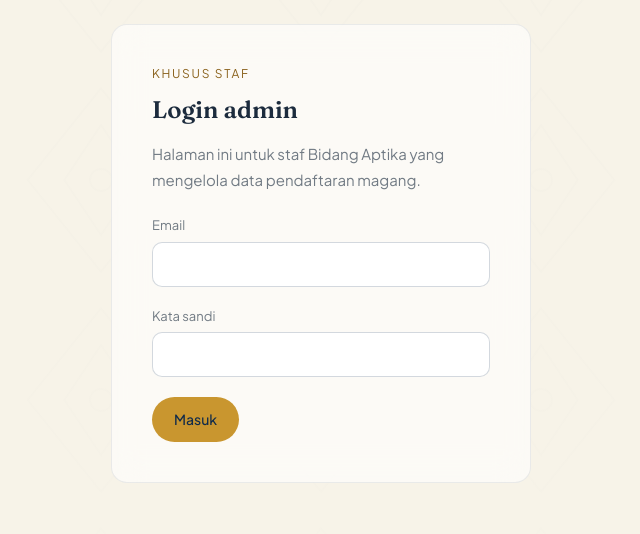
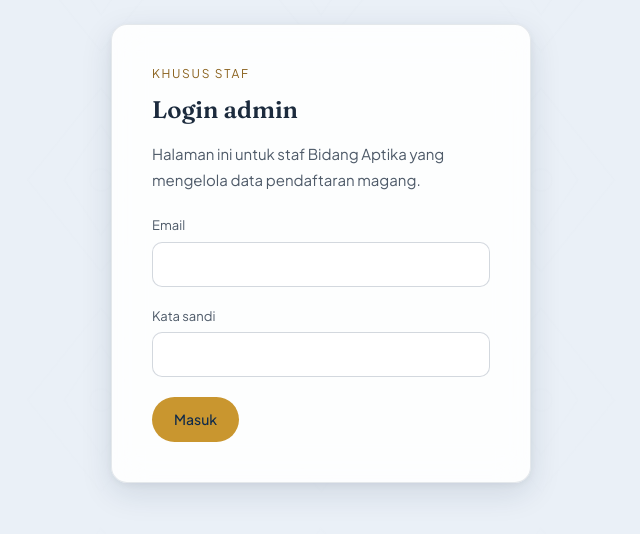
Before and after one commit to NazwaDwita/proyek-KP, a Next.js app: page /admin/login in a window 1280 px wide. Shown: the top 534 px of the page, without its empty margins (319-959 px from the left). Built offline with nearby package versions, Linux system fonts and the light colour scheme; no server answers.

Commit message:
perbaikan tampilan

```diff
--- a/src/app/admin/beranda/page.tsx
+++ b/src/app/admin/beranda/page.tsx
@@ -86,7 +86,7 @@ export default function AdminBerandaPage() {
       <div className="bungkus" style={{ maxWidth: 1400 }}>
         <AdminNav onKeluar={keluar} />
 
-        <div style={{ marginBottom: "1.5rem" }}>
+        <div className="blok-judul-admin" style={{ marginBottom: "1.5rem" }}>
           <p className="eyebrow" style={{ margin: 0 }}>
             Dashboard admin
           </p>
--- a/src/app/admin/info/page.tsx
+++ b/src/app/admin/info/page.tsx
@@ -190,7 +190,7 @@ export default function AdminInfoPage() {
       <div className="bungkus" style={{ maxWidth: 1400 }}>
         <AdminNav onKeluar={keluar} />
 
-        <div style={{ marginBottom: "1.5rem" }}>
+        <div className="blok-judul-admin" style={{ marginBottom: "1.5rem" }}>
           <p className="eyebrow" style={{ margin: 0 }}>
             Edit info
           </p>
--- a/src/app/admin/rekap/page.tsx
+++ b/src/app/admin/rekap/page.tsx
@@ -239,6 +239,7 @@ export default function AdminRekapPage() {
         <AdminNav onKeluar={keluar} />
 
         <div
+          className="blok-judul-admin"
           style={{
             display: "flex",
             justifyContent: "space-between",
--- a/src/app/globals.css
+++ b/src/app/globals.css
@@ -1,13 +1,13 @@
 @import "tailwindcss";
 
 :root {
-  --dasar: #f7f3e8;
+  --dasar: #eaf0f7;
   --navy: #0f2a4a;
   --navy-sekunder: #1c3f66;
   --emas: #c9962f;
   --emas-tua: #8a611c;
   --teks-utama: #1c2b3d;
-  --teks-muted: rgba(28, 43, 61, 0.62);
+  --teks-muted: rgba(28, 43, 61, 0.78);
   --teks-terang: #f7f3e8;
   --teks-muted-terang: rgba(247, 243, 232, 0.65);
   --radius: 16px;
@@ -30,8 +30,8 @@ body {
   min-height: 100vh;
   background-image: linear-gradient(
       180deg,
-      rgba(247, 243, 232, 0.9),
-      rgba(247, 243, 232, 0.96)
+      rgba(234, 240, 247, 0.9),
+      rgba(234, 240, 247, 0.96)
     ),
     url("/assets/motif-terang.svg");
   background-size: cover, 220px;
@@ -172,19 +172,6 @@ button.akun-indikator {
   white-space: nowrap;
 }
 
-.akun-indikator-keluar {
-  padding: 6px 14px;
-  border-radius: 999px;
-  border: 1px solid rgba(15, 42, 74, 0.25);
-  background: transparent;
-  color: var(--teks-utama);
-  font-size: 12.5px;
-  cursor: pointer;
-}
-.akun-indikator-keluar:hover {
-  background: rgba(15, 42, 74, 0.06);
-}
-
 @media (max-width: 640px) {
   .akun-indikator-email {
     display: none;
@@ -263,12 +250,13 @@ button.akun-indikator {
 /* Panel glass utama — kartu terang yang sedikit lebih putih dari latar
    halaman, supaya kelihatan "terangkat" di atas motif belakangnya. */
 .panel-glass {
-  background: rgba(255, 255, 255, 0.6);
-  border: 1px solid rgba(15, 42, 74, 0.08);
+  background: rgba(255, 255, 255, 0.88);
+  border: 1px solid rgba(15, 42, 74, 0.1);
   border-radius: var(--radius);
   backdrop-filter: blur(16px);
   -webkit-backdrop-filter: blur(16px);
   padding: 2.5rem;
+  box-shadow: 0 10px 32px rgba(15, 42, 74, 0.12), 0 2px 8px rgba(15, 42, 74, 0.06);
 }
 /* Dipakai di halaman admin yang tingginya dipatok 1 layar penuh (lihat
    .halaman-fit) -- padding besar seperti .panel-glass biasa terlalu
@@ -457,14 +445,14 @@ select.form-input option {
   border: 1px solid rgba(15, 42, 74, 0.2);
 }
 .status-diverifikasi {
-  background: rgba(201, 150, 47, 0.12);
-  color: var(--emas-tua);
-  border: 1px solid rgba(201, 150, 47, 0.4);
+  background: rgba(34, 139, 65, 0.12);
+  color: #1e6b38;
+  border: 1px solid rgba(34, 139, 65, 0.4);
 }
 .status-ditolak {
-  background: rgba(178, 59, 59, 0.08);
-  color: #9c3232;
-  border: 1px solid rgba(178, 59, 59, 0.35);
+  background: rgba(200, 40, 40, 0.1);
+  color: #b02323;
+  border: 1px solid rgba(200, 40, 40, 0.4);
 }
 
 .hasil-status-baris {
@@ -479,7 +467,8 @@ select.form-input option {
   border-bottom: none;
 }
 .hasil-status-label {
-  color: var(--teks-muted);
+  color: var(--navy-sekunder);
+  font-weight: 500;
 }
 
 .tombol:disabled {
--- a/src/app/page.tsx
+++ b/src/app/page.tsx
@@ -173,7 +173,6 @@ function BerandaSudahLogin({ userId, nama }: { userId: string; nama: string }) {
   return (
     <>
       <div className="panel-glass">
-        <p className="eyebrow">Akun kamu</p>
         <h1 className="judul-hero" style={{ fontSize: 24, maxWidth: "none" }}>
           Selamat datang, {nama}
         </h1>
@@ -230,7 +229,7 @@ function BerandaSudahLogin({ userId, nama }: { userId: string; nama: string }) {
               {p.status === "diverifikasi" && (
                 <Link
                   href={`/surat-keterangan/${p.nomor_pendaftaran}`}
-                  className="tombol sekunder"
+                  className="tombol"
                   style={{ marginTop: "1rem", display: "inline-block" }}
                 >
                   Cetak surat keterangan diterima
--- a/src/components/AkunIndikator.tsx
+++ b/src/components/AkunIndikator.tsx
@@ -35,8 +35,17 @@ export default function AkunIndikator() {
   return (
     <div className="akun-indikator">
       <span className="akun-indikator-email">{nama}</span>
-      <button type="button" onClick={keluar} className="akun-indikator-keluar">
-        Keluar
+      <button
+        type="button"
+        onClick={keluar}
+        className="tombol-ikon"
+        title="Keluar"
+        aria-label="Keluar dari akun"
+      >
+        <svg viewBox="0 0 24 24" fill="none" stroke="currentColor" strokeWidth="2">
+          <circle cx="12" cy="8" r="4" />
+          <path d="M4 20c0-4.4 3.6-7 8-7s8 2.6 8 7" />
+        </svg>
       </button>
     </div>
   );
```
Also changed, not shown: public/assets/motif-terang.svg.
